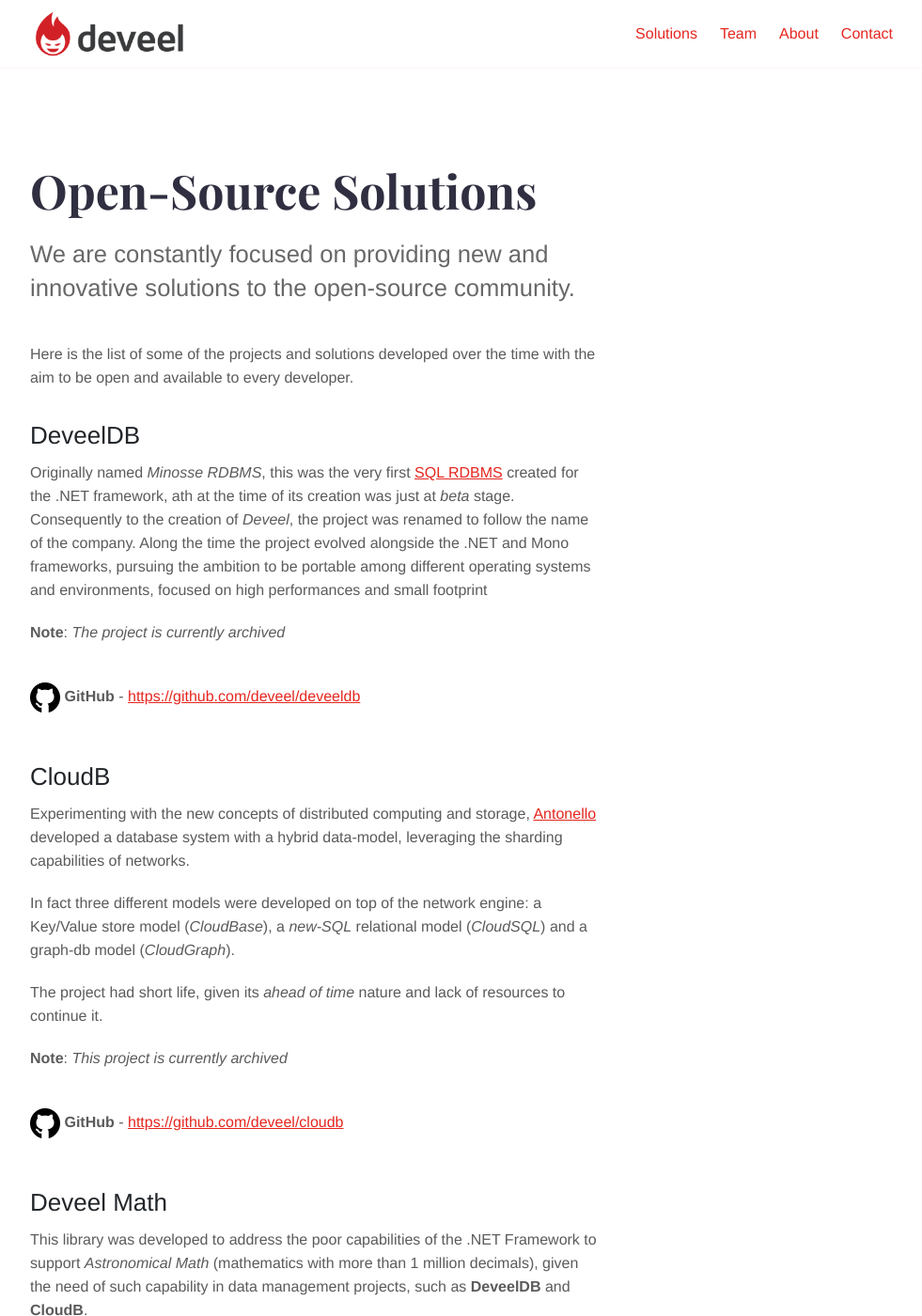
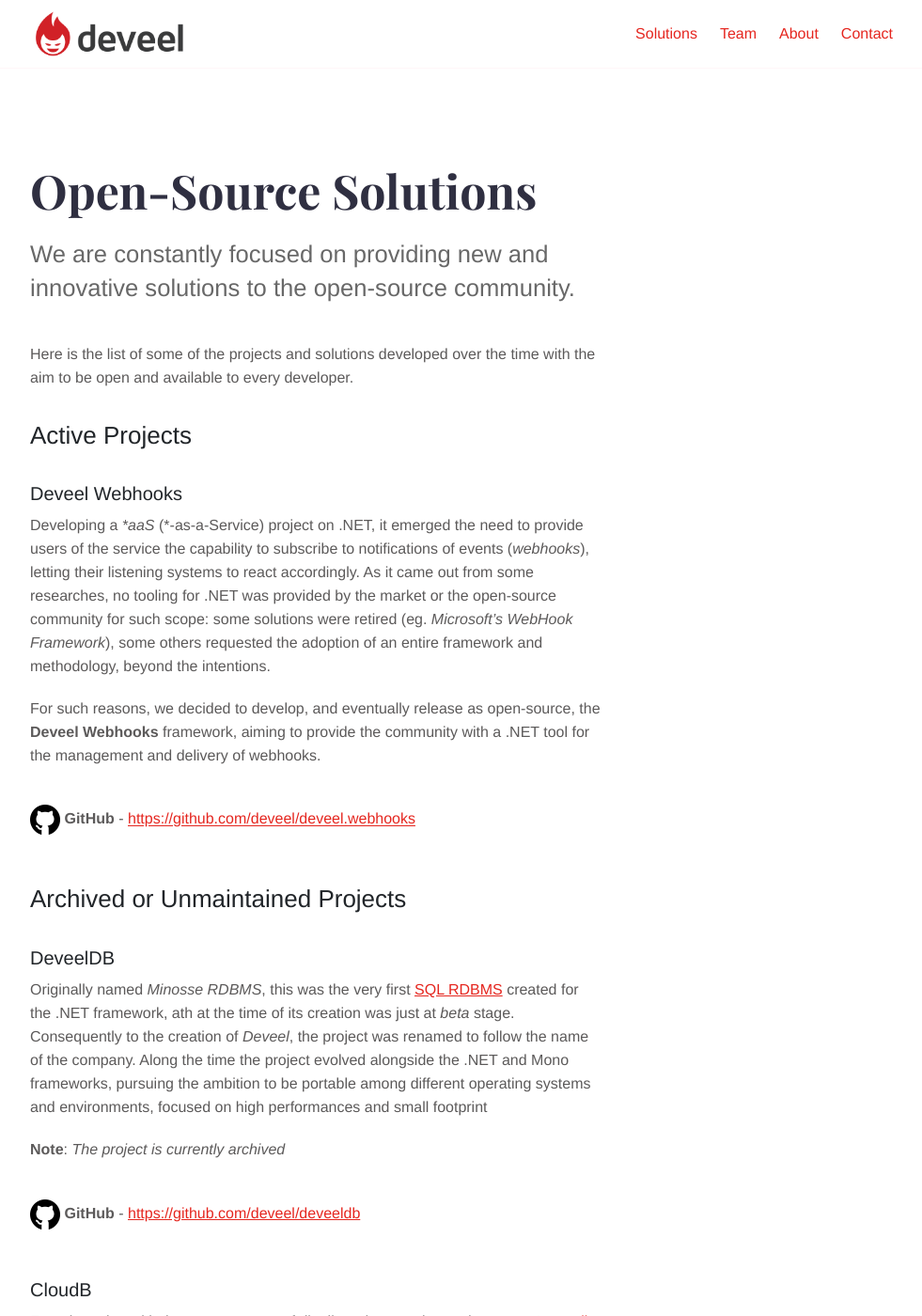
Before and after one commit to deveel/deveel.com, a Jekyll site: the page built from _services/open-source.md, in a window 1280 px wide and 1400 px high. Shown: the whole window at 94% size, without its empty margins (143-1124 px from the left). Built offline with Jekyll 4.4.1, drawn with Linux system fonts in a browser that asks for light colours; some of the changed text lies outside the part shown.

Commit message:
Updated the contents

```diff
--- a/_data/seo.yml
+++ b/_data/seo.yml
@@ -1,4 +1,4 @@
 google_analytics_id: "UA-26171586-1"
 meta_twitter_site: "@deveeldotcom"
 meta_twitter_creator: "@deveeldotcom"
-copyright_text: '© 2020-2021 Deveel'
+copyright_text: "© 2020-2022 Deveel"
--- a/_services/open-source.md
+++ b/_services/open-source.md
@@ -8,7 +8,19 @@ We are constantly focused on providing new and innovative solutions to the open-
 
 Here is the list of some of the projects and solutions developed over the time with the aim to be open and available to every developer.
 
-## DeveelDB
+## Active Projects
+
+### Deveel Webhooks
+
+Developing a _*aaS_ (*-as-a-Service) project on .NET, it emerged the need to provide users of the service the capability to subscribe to notifications of events (_webhooks_), letting their listening systems to react accordingly. As it came out from some researches, no tooling for .NET was provided by the market or the open-source community for such scope: some solutions were retired (eg. _Microsoft's WebHook Framework_), some others requested the adoption of an entire framework and methodology, beyond the intentions.
+
+For such reasons, we decided to develop, and eventually release as open-source, the **Deveel Webhooks** framework, aiming to provide the community with a .NET tool for the management and delivery of webhooks.
+
+![GitHub](/images/social/github-black.png) **GitHub** - [https://github.com/deveel/deveel.webhooks](https://github.com/deveel/deveel.webhooks)
+
+## Archived or Unmaintained Projects
+
+### DeveelDB
 
 Originally named _Minosse RDBMS_, this was the very first [SQL RDBMS](https://en.wikipedia.org/wiki/Relational_database) created for the .NET framework, ath at the time of its creation was just at _beta_ stage. Consequently to the creation of _Deveel_, the project was renamed to follow the name of the company.
 Along the time the project evolved alongside the .NET and Mono frameworks, pursuing the ambition to be portable among different operating systems and environments, focused on high performances and small footprint
@@ -17,7 +29,7 @@ Along the time the project evolved alongside the .NET and Mono frameworks, pursu
 
 ![GitHub](/images/social/github-black.png) **GitHub** - [https://github.com/deveel/deveeldb](https://github.com/deveel/deveedb)
 
-## CloudB
+### CloudB
 
 Experimenting with the new concepts of distributed computing and storage, [Antonello](/team/antonello-provenzano) developed a database system with a hybrid data-model, leveraging the sharding capabilities of networks.
 
@@ -29,7 +41,7 @@ The project had short life, given its _ahead of time_ nature and lack of resourc
 
 ![GitHub](/images/social/github-black.png) **GitHub** - [https://github.com/deveel/cloudb](https://github.com/deveel/cloudb)
 
-## Deveel Math
+### Deveel Math
 
 This library was developed to address the poor capabilities of the .NET Framework to support _Astronomical Math_ (mathematics with more than 1 million decimals), given the need of such capability in data management projects, such as **DeveelDB** and **CloudB**.
 
```
Also changed, not shown: _team/antonello-provenzano.md (+1 -1 lines), about.md (+3 -3 lines), solutions.md (+3 -1 lines), _services/communications.md (line endings or trailing spaces).
